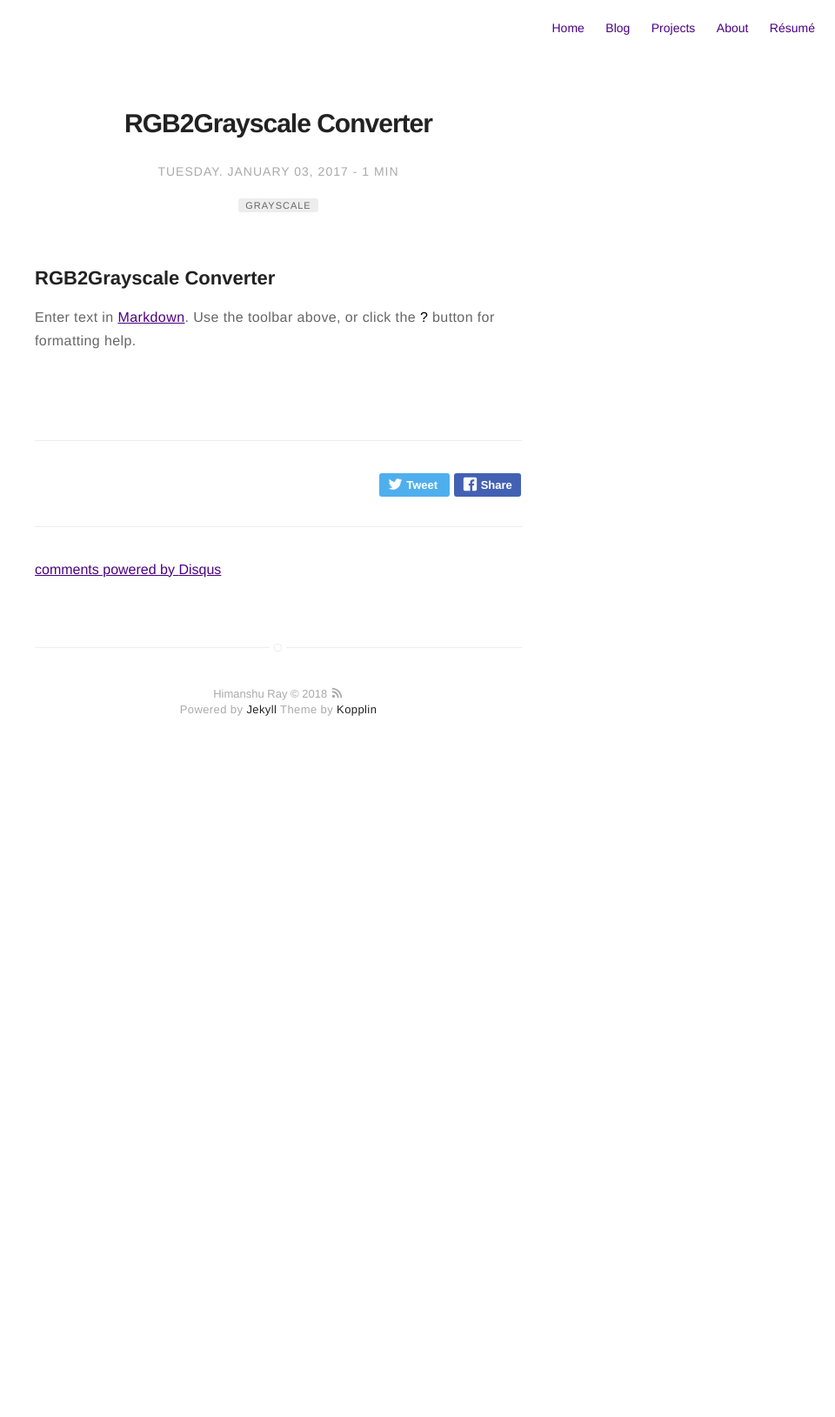
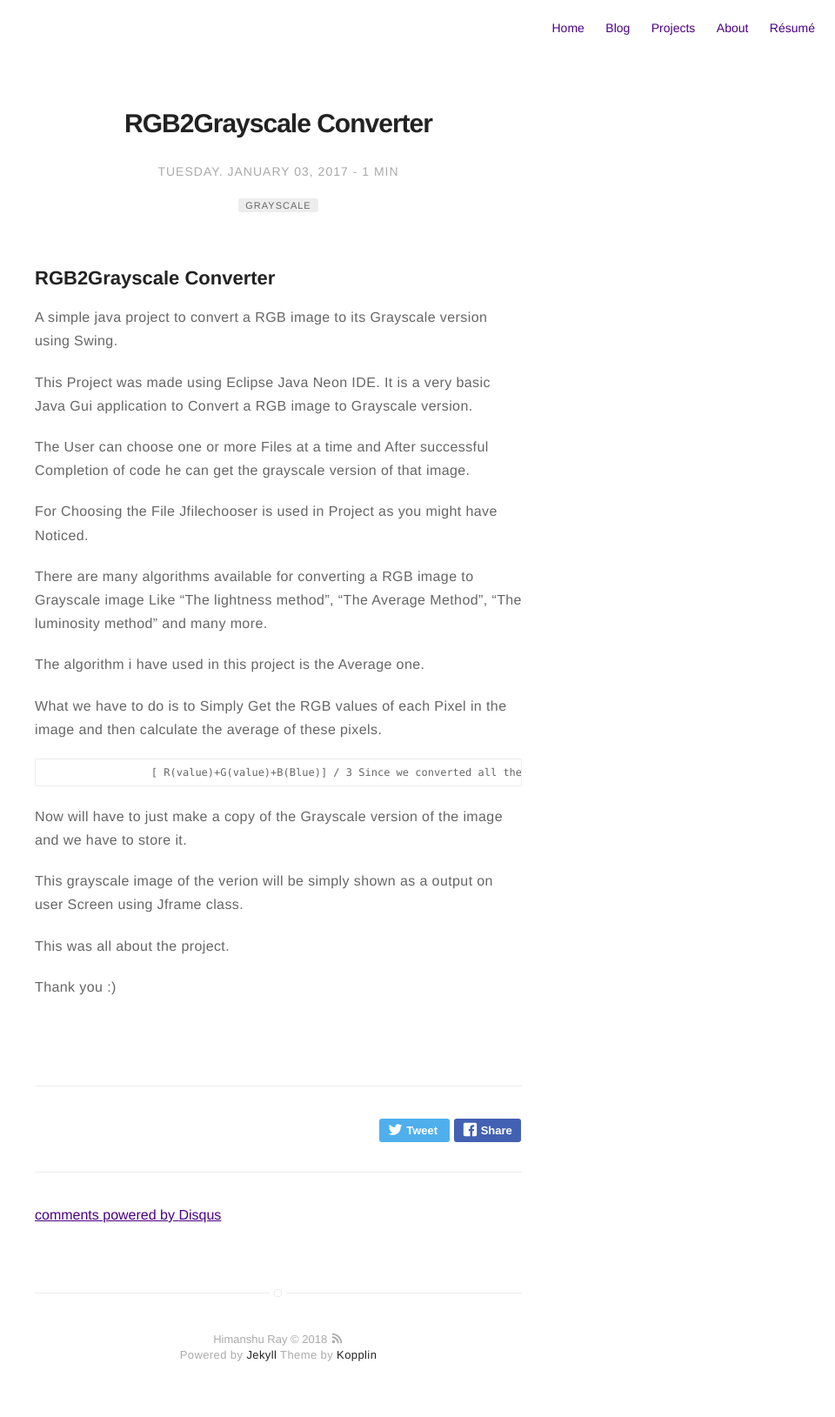
Before and after one commit to iamrayofhope/iamrayofhope.github.io, a Jekyll site: the page built from _posts/2018-01-03-RGB2Grayscale-Converter.md, in a window 1280 px wide. Shown: the whole page at 87% size, without its empty margins (320-1280 px from the left). Built offline with Jekyll 4.4.1, drawn with Linux system fonts in a browser that asks for light colours; comment, search, counter and statistics services are not loaded; before the commit the page ends 900 px from its top, so only the background shows below that.

Commit message:
Update 2018-01-03-RGB2Grayscale-Converter.md

```diff
--- a/_posts/2018-01-03-RGB2Grayscale-Converter.md
+++ b/_posts/2018-01-03-RGB2Grayscale-Converter.md
@@ -1,18 +1,40 @@
 ---
 published: true
-title: "RGB2Grayscale Converter"
+title: RGB2Grayscale Converter
 layout: post
-date: 2017-01-03 16:37
+date: '2017-01-03 16:37'
 tag: Grayscale
 headerImage: false
 projects: true
-hidden: true # don't count this post in blog pagination
-description: "This is a simple gui java project for image manipulation"
+hidden: true
+description: This is a simple gui java project for image manipulation
 category: project
 author: Himanshu Ray
 externalLink: false
 ---
 ## RGB2Grayscale Converter
 
+A simple java project to convert a RGB image to its Grayscale version using Swing.
 
-Enter text in [Markdown](http://daringfireball.net/projects/markdown/). Use the toolbar above, or click the **?** button for formatting help.
+This Project was made using Eclipse Java Neon IDE. It is a very basic Java Gui application to Convert a RGB image to Grayscale version.
+
+The User can choose one or more Files at a time and After successful Completion of code he can get the grayscale version of that image.
+
+For Choosing the File Jfilechooser is used in Project as you might have Noticed.
+
+There are many algorithms available for converting a RGB image to Grayscale image Like "The lightness method", "The Average Method", "The luminosity method" and many more.
+
+The algorithm i have used in this project is the Average one.
+
+What we have to do is to Simply Get the RGB values of each Pixel in the image and then calculate the average of these pixels.
+
+                     [ R(value)+G(value)+B(Blue)] / 3
+Since we converted all the pixels of this Image to its Grayscale shade.
+
+Now will have to just make a copy of the Grayscale version of the image and we have to store it.
+
+This grayscale image of the verion will be simply shown as a output on user Screen using Jframe class.
+
+This was all about the project.
+
+Thank you :)
```
